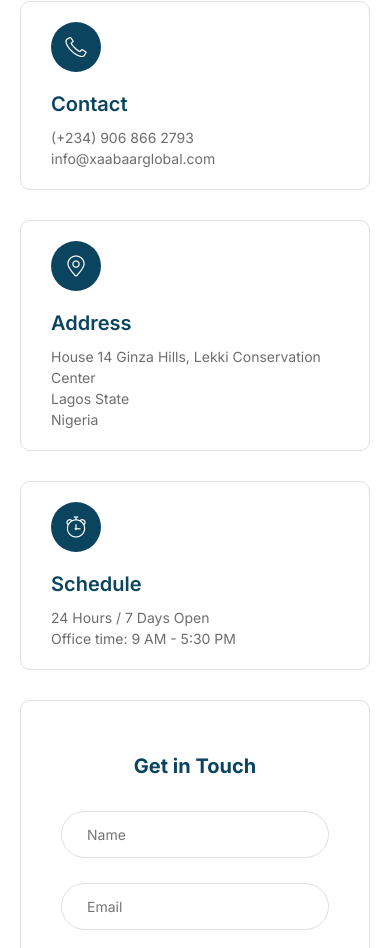
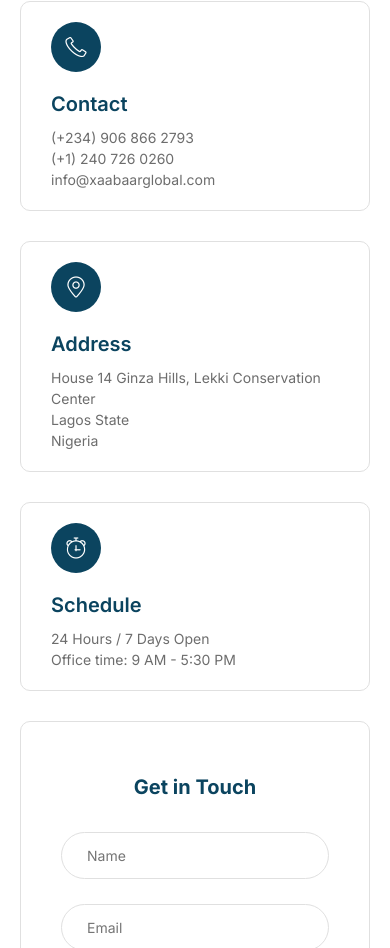
Before and after one commit to Chibuzo/xaabaar, a website: page build/index.html in a window 390 px wide. Shown: the part 5020-5968 px from the top of the page. Drawn offline with nearby package versions, Linux system fonts and the light colour scheme.

Commit message:
Add phone number

```diff
--- a/build/index.html
+++ b/build/index.html
@@ -452,6 +452,7 @@
                                     <div class="contact-content">
                                         <h4>Contact</h4>
                                         <p>(+234) 906 866 2793</p>
+                                        <p>(+1) 240 726 0260</p>
                                         <p>info@xaabaarglobal.com
                                         </p>
                                     </div>
```
